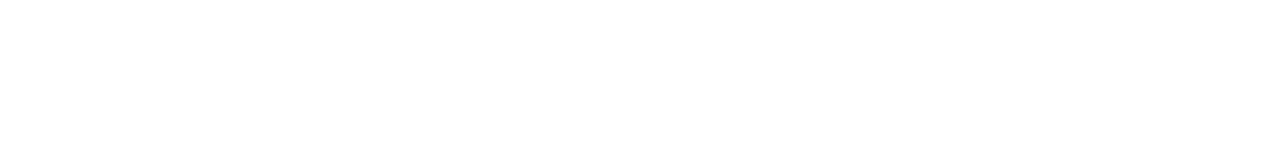
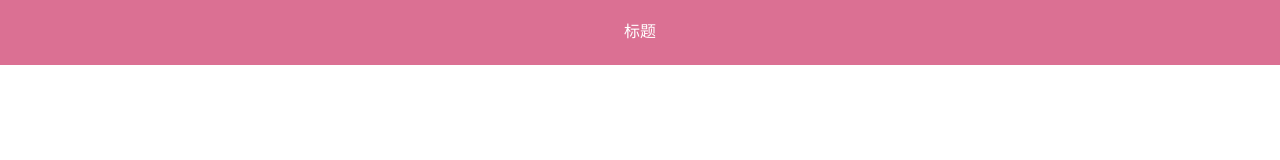
Before and after one commit to puerilexy/branch, a website: page task/src/index.html in a window 1280 px wide. Drawn offline with Linux system fonts and the light colour scheme.

Commit message:
头部完成

```diff
--- a/task/src/index.html
+++ b/task/src/index.html
@@ -14,6 +14,7 @@
     <div class="wrap">
         <header class="header">
             <!-- 头部 -->
+            标题
         </header>
         <section class="section">
             <!-- 内容 -->
--- a/task/src/sass/index.scss
+++ b/task/src/sass/index.scss
@@ -3,3 +3,18 @@
 * {
     @include sizing;
 }
+
+.wrap {
+    width: 100%;
+    height: 100%;
+}
+
+.header {
+    width: 100%;
+    height: rem(45px);
+    line-height: rem(45px);
+    background: palevioletred;
+    color: #fff;
+    font-size: 16px;
+    text-align: center;
+}
```
Also changed, not shown: task/src/css/index.css.
